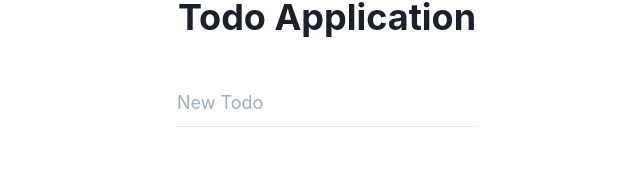
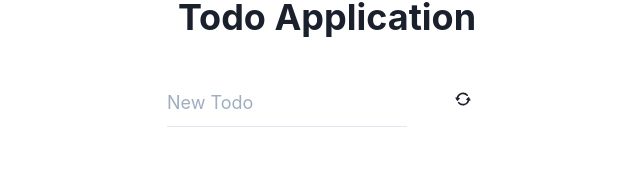
Before and after one commit to ibystm/chakra-ui-playground, a React (Create React App) app: page / in a window 1280 px wide. Shown: the part 124-300 px from the top of the page, without its empty margins (373-1013 px from the left). Built offline with nearby package versions, Linux system fonts and the light colour scheme.

Commit message:
add todo reset button temp.

```diff
--- a/src/features/toDoList/ToDoList.tsx
+++ b/src/features/toDoList/ToDoList.tsx
@@ -1,14 +1,14 @@
-import {Stack} from "@chakra-ui/react";
+import { Stack } from "@chakra-ui/react";
 import React from "react";
-import {useSelector} from "../../app/hooks";
+import { useSelector } from "../../app/hooks";
 import TodoItem from "./TodoItem";
-import {selectTodoList} from "./toDoListSlice";
+import { selectTodoList } from "./toDoListSlice";
 
 const ToDoList: React.FC = () => {
   const todoList = useSelector((state) => selectTodoList(state));
   return (
     <Stack
-      spacing={10}
+      spacing={2}
       direction="column"
       align="start"
       justify="center"
--- a/src/features/toDoList/TodoInputArea.tsx
+++ b/src/features/toDoList/TodoInputArea.tsx
@@ -1,4 +1,5 @@
-import { Input, Text } from "@chakra-ui/react";
+import { RepeatIcon } from "@chakra-ui/icons";
+import { Box, Button, Input, Text } from "@chakra-ui/react";
 import React, { useCallback, useState } from "react";
 import { useDispatch } from "react-redux";
 import { MotionBox } from "../../components/Motions";
@@ -42,8 +43,20 @@ const TodoInputArea: React.FC = () => {
     [handleError]
   );
 
+  const onClickReset = useCallback(() => {
+    alert("こらー！");
+  }, []);
+
   return (
-    <MotionBox w="300px" variants={variants} initial="hidden" animate="visible">
+    <MotionBox
+      w="320px"
+      variants={variants}
+      initial="hidden"
+      animate="visible"
+      display="flex"
+      justifyContent="space-between"
+    >
+      <Box width="75%">
         <Input
           variant="flushed"
           placeholder="New Todo"
@@ -59,6 +72,10 @@ const TodoInputArea: React.FC = () => {
             {errorObject.message}
           </Text>
         )}
+      </Box>
+      <Button bg="none" onClick={onClickReset}>
+        <RepeatIcon />
+      </Button>
     </MotionBox>
   );
 };
--- a/src/features/toDoList/toDoListSlice.ts
+++ b/src/features/toDoList/toDoListSlice.ts
@@ -28,6 +28,9 @@ export const todoListSlice = createSlice({
     ) => {
       const { key, todo } = action.payload;
       const index = state.findIndex((e) => e.key === key);
+      if (!state[index]) {
+        return;
+      }
       state[index].todo = todo;
     },
     deleteTodo: (state, action: PayloadAction<Pick<ToDoListState, "key">>) => {
```
Lines whose indentation alone changed are shown as unchanged.
